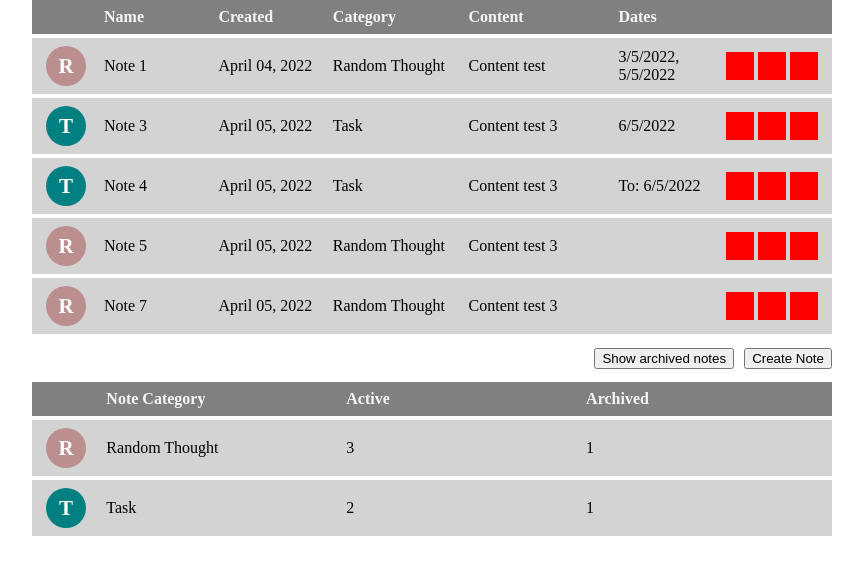
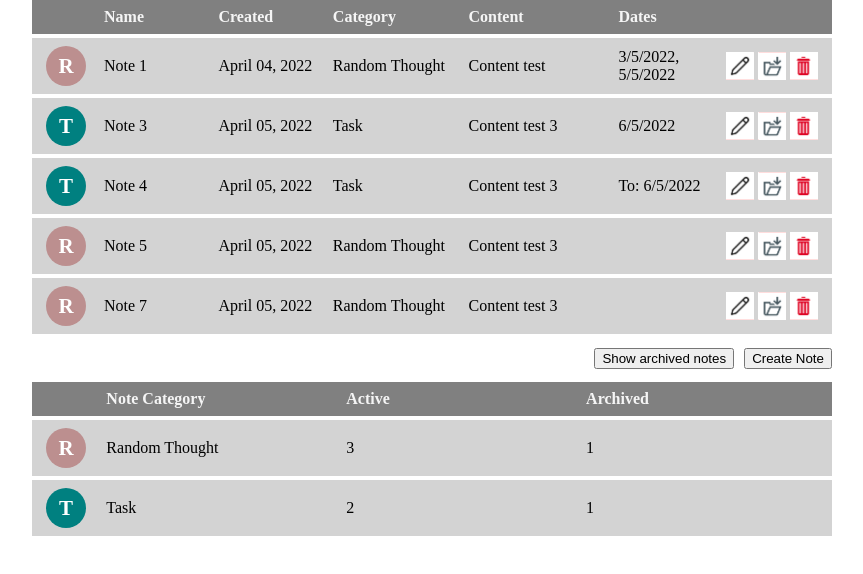
Before and after one commit to merowing/Radency-hometask-1, a website with bundled scripts: page src/index.html in a window 1280 px wide. Shown: the whole page, without its empty margins (208-1071 px from the left). Built offline with nearby package versions, Linux system fonts and the light colour scheme.

Commit message:
added icons for buttons

```diff
--- a/src/style.css
+++ b/src/style.css
@@ -6,7 +6,6 @@ main {
     width: 800px;
     min-width: 680px;
     margin: 0 auto;
-    //border: 1px solid red;
 }
 main ul {
     list-style: none;
@@ -79,6 +78,23 @@ main ul li:nth-child(7) {
     background-color: #bcbcbc;
 }
 
+.editButtons li:hover {
+    outline: 1px solid orangered;
+}
+.editIcon,
+.archiveIcon,
+.deleteIcon {
+    background: url('./images/edit-icons.png');
+    background-size: cover;
+    cursor: pointer;
+}
+.archiveIcon {
+    background-position: -27px 0;
+}
+.deleteIcon {
+    background-position: -56px 0;
+}
+
 .imageCategory {
     width: 40px;
     line-height: 40px;
@@ -107,8 +123,6 @@ main ul li:nth-child(7) {
     margin: 0;
 }
 .mainContent div.archived {
-    //box-sizing: border-box;
-    //outline: 1px solid red;
     background-color: lightcoral;
 }
 .checkboxArchived input {
```
Also changed, not shown: src/images/edit-icons.png (added).
